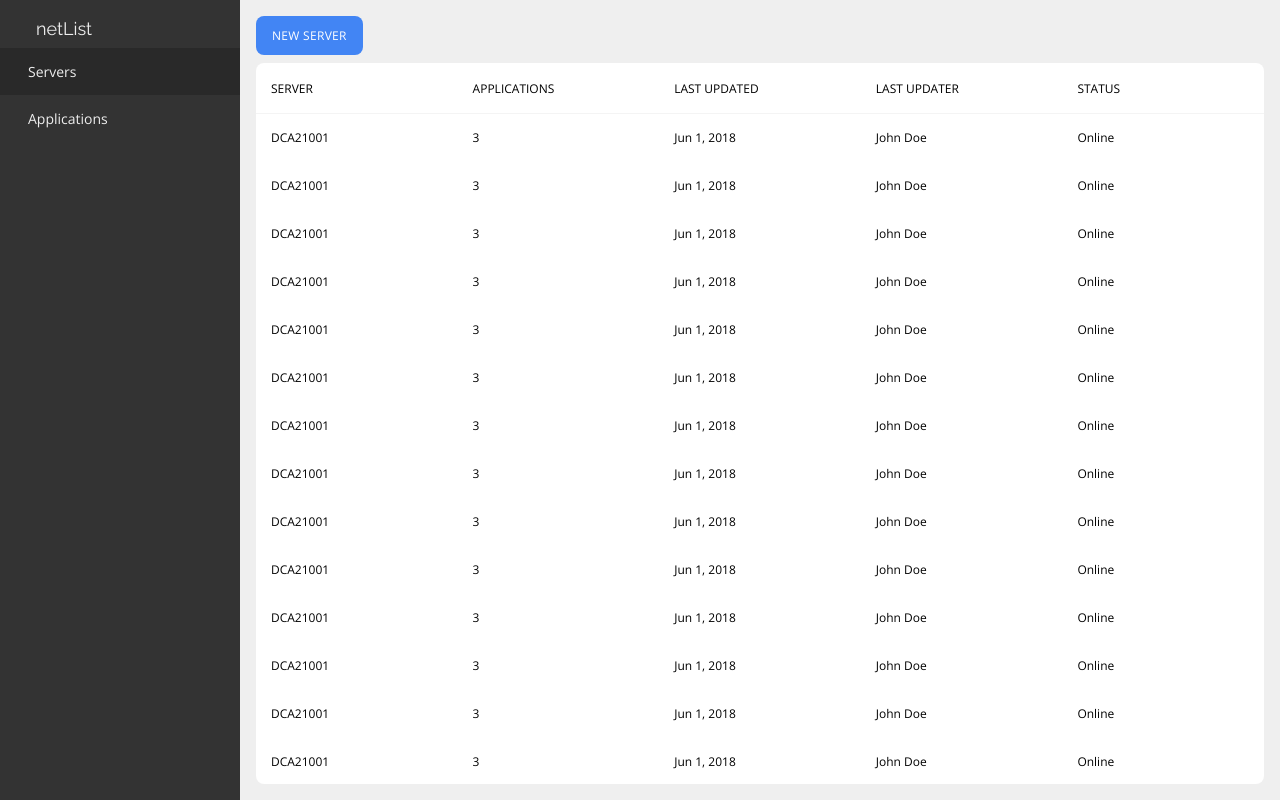
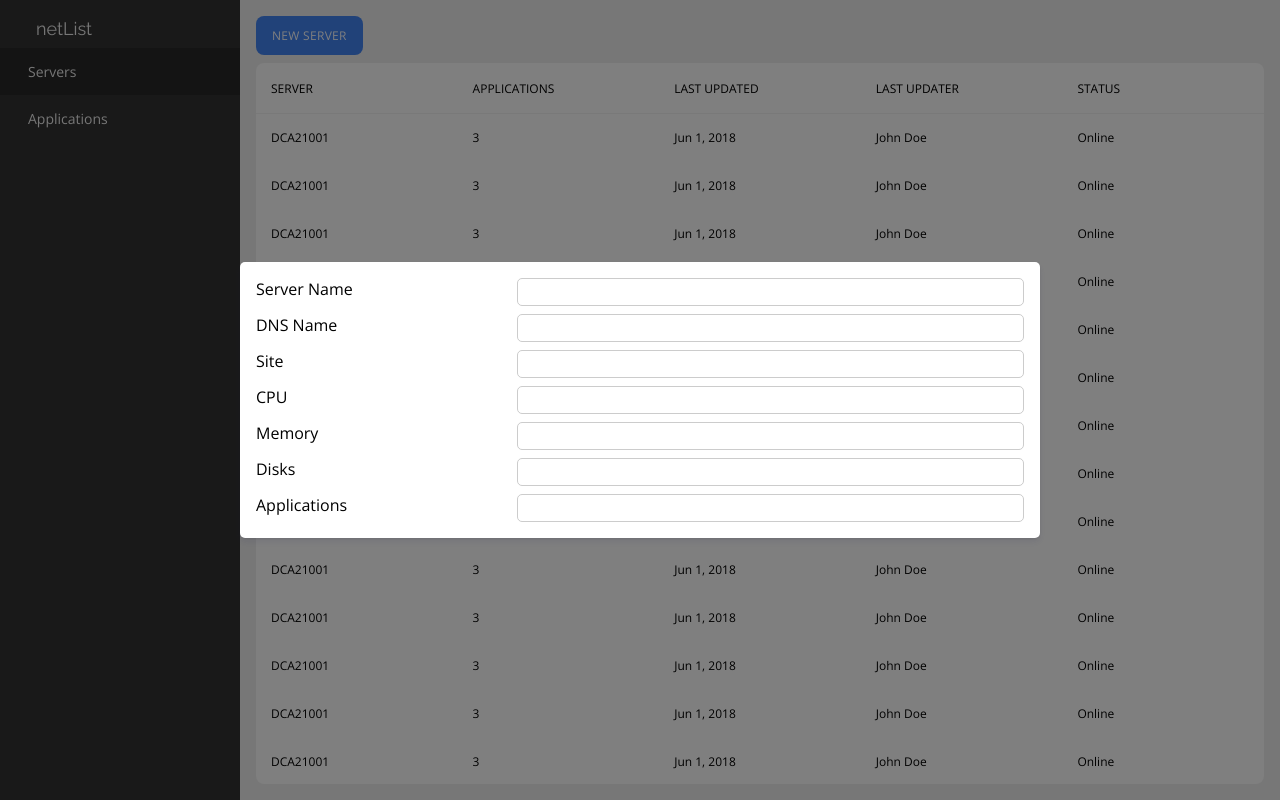
Before and after one commit to treemmett/netlist, a React app: page /servers in a window 1280 px wide. Built offline with nearby package versions, Linux system fonts and the light colour scheme.

Commit message:
Adds new server dialog

```diff
--- a/src/components/Components.scss
+++ b/src/components/Components.scss
@@ -28,3 +28,56 @@ $main: #4285f4;
     margin-left: 0.25rem;
   }
 }
+
+.modal{
+  position: fixed;
+  display: flex;
+  align-items: center;
+  justify-content: center;
+  overflow: auto;
+  left: 0;
+  top: 0;
+  width: 100%;
+  height: 100%;
+  padding: 1rem;
+  background-color: #000;
+  background-color: rgba(#000, 0.5);
+  z-index: 100;
+  box-sizing: border-box;
+
+  .modalCard{
+    background-color: #fff;
+    padding: 1rem;
+    width: 50rem;
+    margin: auto;
+    max-width: 100%;
+    box-sizing: border-box;
+    border-radius: 5px;
+    box-shadow: 0 4px 6px rgba(50,50,93,.11), 0 1px 3px rgba(0,0,0,.08);
+  }
+}
+
+form.grid{
+  display: grid;
+  grid-row-gap: 0.5em;
+  grid-column-gap: 0.5em;
+  grid-template-columns: 1fr 2fr;
+
+  label{
+    display: inline-block;
+    grid-column: 1;
+    padding-right: 2em;
+    white-space: nowrap;
+    overflow: hidden;
+    text-overflow: ellipsis;
+  }
+
+  input{
+    display: inline-block;
+    grid-column: 2;
+    padding: 0.3em 0.5em;
+    border-radius: 5px;
+    border: 1px solid #ccc;
+    outline: none;
+  }
+}
--- a/src/pages/ServerList.js
+++ b/src/pages/ServerList.js
@@ -1,7 +1,16 @@
 import React, { Component } from 'react';
 import './ServerList.scss';
+import PlusCircle from '../svg/PlusCircle';
+import MinusCircle from '../svg/MinusCircle';
 
 export default class ServerList extends Component{
+  constructor(props){
+    super(props);
+    this.state = {
+      modal: true
+    }
+  }
+
   render(){
     const rows = [];
     while(rows.length < 20){
@@ -9,6 +18,8 @@ export default class ServerList extends Component{
     }
 
     return (
+      <React.Fragment>
+        {this.state.modal ? <Modal/> : null}
         <div className="serverList page">
           <div className="actions">
             <div className="btn">New Server</div>
@@ -36,6 +47,7 @@ export default class ServerList extends Component{
             </div>
           </div>
         </div>
+      </React.Fragment>
     );
   }
 }
@@ -53,3 +65,36 @@ class Row extends Component{
     );
   }
 }
+
+class Modal extends Component{
+  render(){
+    return (
+      <div className="modal">
+        <div className="modalCard">
+          <form className="grid">
+            <label htmlFor="server_name">Server Name</label>
+            <input type="text" id="server_name" name="server_name"/>
+
+            <label htmlFor="dns_name">DNS Name</label>
+            <input type="text" id="dns_name" name="dns_name"/>
+
+            <label htmlFor="site">Site</label>
+            <input type="text" id="site" name="site"/>
+
+            <label htmlFor="cpu">CPU</label>
+            <input type="text" id="cpu" name="cpu"/>
+
+            <label htmlFor="memory">Memory</label>
+            <input type="text" id="memory" name="memory"/>
+
+            <label htmlFor="disks">Disks</label>
+            <input type="text" id="disks" name="disks"/>
+
+            <label htmlFor="applications_0">Applications</label>
+            <input type="text" id="applications_0" name="applications_0"/>
+          </form>
+        </div>
+      </div>
+    );
+  }
+}
```
Lines whose indentation alone changed are shown as unchanged.
